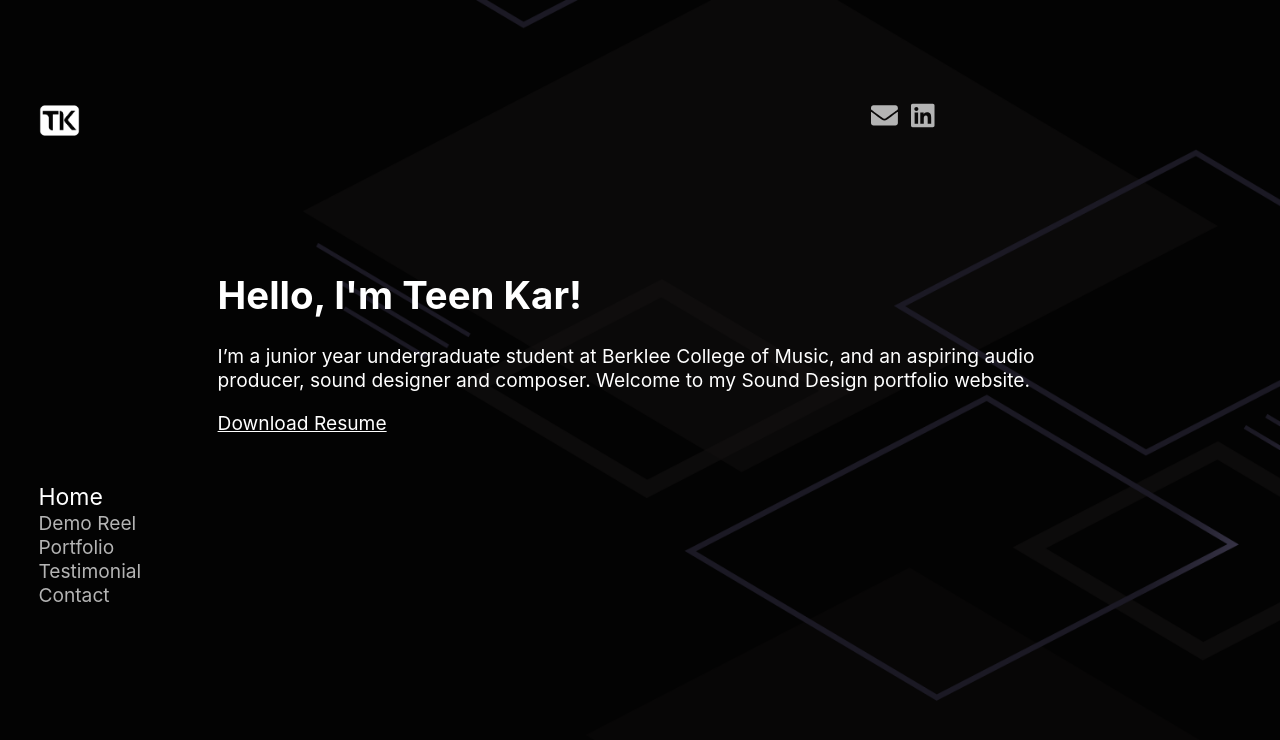
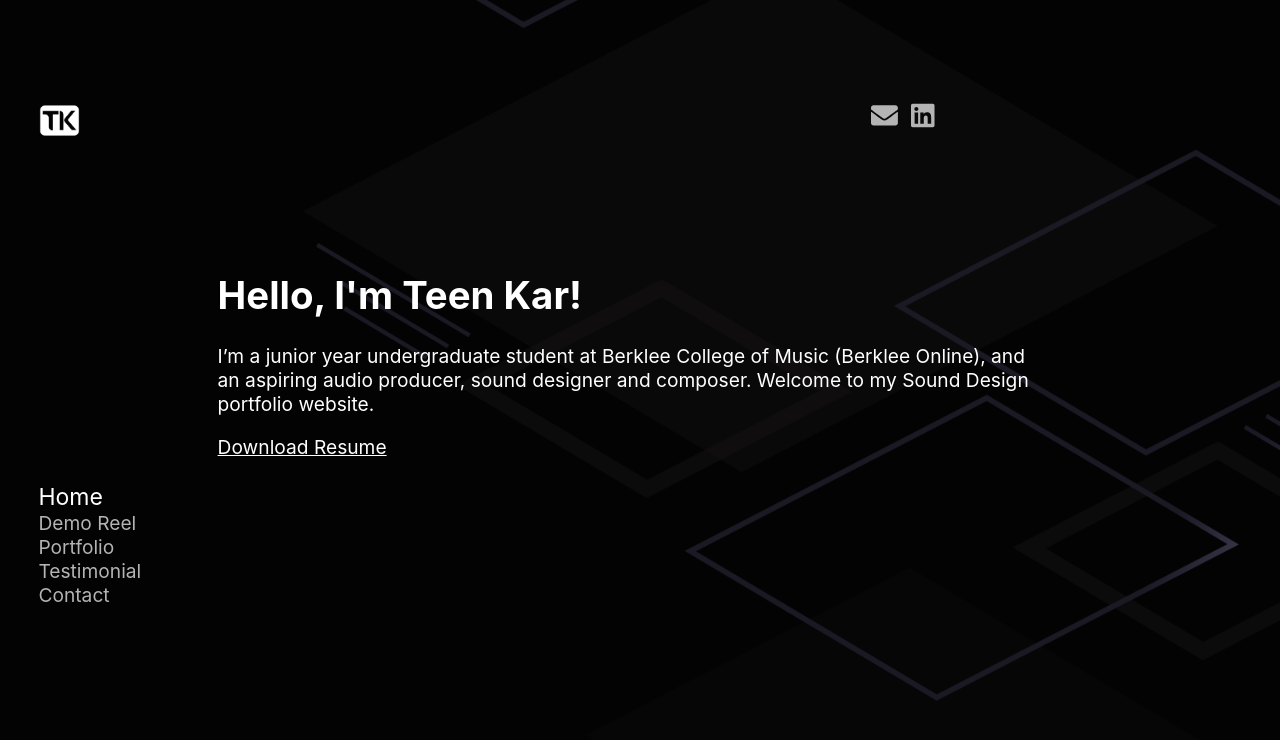
Before and after one commit to tfseng/tksaudio, a React (Create React App) app: page / in a window 1280 px wide. Shown: the top 740 px of the page. Built offline with nearby package versions, Linux system fonts and the light colour scheme.

Commit message:
edited in Berklee Online to home page

```diff
--- a/src/components/Contents/Home.js
+++ b/src/components/Contents/Home.js
@@ -7,7 +7,7 @@ function Home(props) {
             <div className = "home-container">
                 <div>
                     <h1 className = "home-header">Hello, I'm Teen Kar!</h1>
-                    <p className = "home-text">I’m a junior year undergraduate student at Berklee College of Music, and an aspiring audio producer, sound designer and composer. Welcome to my Sound Design portfolio website.</p>
+                    <p className = "home-text">I’m a junior year undergraduate student at Berklee College of Music (Berklee Online), and an aspiring audio producer, sound designer and composer. Welcome to my Sound Design portfolio website.</p>
                     <div className = "home-resume"><a style={{ textDecoration: "underline" }}target = "blank"href = {Resume}>Download Resume</a></div>
                 </div>
             </div>
```
